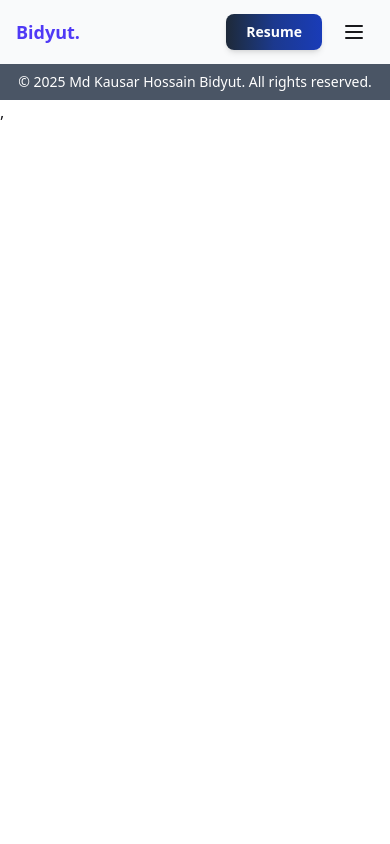
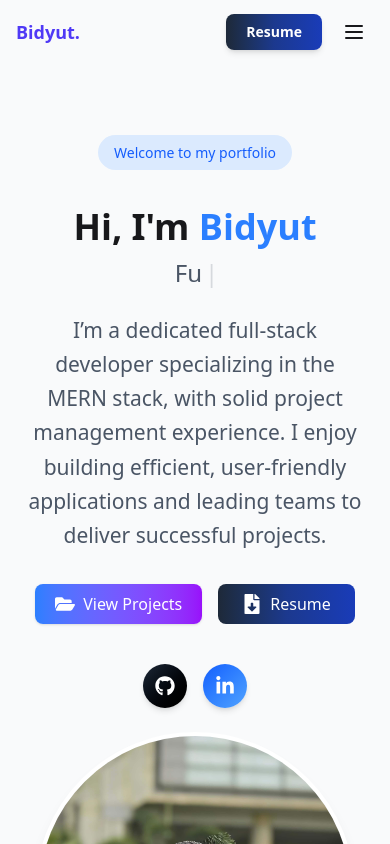
Before and after one commit to Kausarhossainbidyut/bidyut-portfolio, a React (Vite) app: page / in a window 390 px wide. Shown: the top 844 px of the page. Built offline with nearby package versions, Linux system fonts and the light colour scheme.

Commit message:
smoth scrolling

```diff
--- a/src/AboutMe.jsx
+++ b/src/AboutMe.jsx
@@ -13,7 +13,7 @@ import { Link } from "react-router";
 const AboutMe = () => {
     return (
         <div>
-            <section className="max-w-7xl mx-auto px-6 py-16 bg-gradient-to-br from-gray-50 to-gray-100 rounded-2xl shadow-lg flex flex-col md:flex-row gap-12">
+            <section id="about" className=" mx-auto px-6 py-16 bg-gradient-to-br from-gray-50 to-gray-100 rounded-2xl shadow-lg flex flex-col md:flex-row gap-12">
 
                 {/* Left Image */}
                 <div className=" flex-1 rounded-2xl  shadow-lg">
--- a/src/Home.jsx
+++ b/src/Home.jsx
@@ -8,7 +8,7 @@ import Projects from './components/Projects';
 
 const Home = () => {
   return (
-    <div>
+    <section id='home'>
       {/* dark:bg-[hsl(260,30%,10%)] */}
       <About></About>
       <AboutMe></AboutMe>
@@ -16,7 +16,7 @@ const Home = () => {
       <Education></Education>
       <Projects></Projects>
       <ContactForm></ContactForm>
-    </div>
+    </section>
   );
 };
 
--- a/src/components/About.jsx
+++ b/src/components/About.jsx
@@ -8,7 +8,7 @@ import { Typewriter, Cursor } from "react-simple-typewriter";
 // import "./cursorStyle/cursorStyle.css";
 const About = () => {
     return (
-        <section className="bg-gray-50 py-2  sm:px-6 md:px-0" >
+        <section className="bg-gray-50 py-17  sm:px-6 md:px-0" >
             <div className="px-[24px] mx-auto flex flex-col md:flex-row items-center ">
 
                 {/* Left Text */}
--- a/src/components/ContactForm.jsx
+++ b/src/components/ContactForm.jsx
@@ -43,7 +43,7 @@ const ContactForm = () => {
   };
 
   return (
-    <section className="py-8 bg-gradient-to-tr from-green-50 via-white to-green-50 min-h-screen flex flex-col md:flex-row md:px-[40px] mx-auto px-4 gap-8">
+    <section id="contact" className="py-8 bg-gradient-to-tr from-green-50 via-white to-green-50 min-h-screen flex flex-col md:flex-row md:px-[40px] mx-auto px-4 gap-8">
       {/* Left Info Panel */}
       <div className="md:w-1/2 bg-white rounded-2xl shadow-md p-8 flex flex-col justify-center space-y-6">
         <h2
--- a/src/components/Education.jsx
+++ b/src/components/Education.jsx
@@ -39,7 +39,7 @@ const educationData = [
 
 const Education = () => {
   return (
-    <section className="py-20 bg-gradient-to-br from-green-100 via-white to-green-100 min-h-screen">
+    <section id='education' className="py-20 bg-gradient-to-br from-green-100 via-white to-green-100 min-h-screen">
       <h2 className="text-5xl font-extrabold text-center mb-16 text-green-900 tracking-wide font-sans select-none">
         Education
       </h2>
--- a/src/components/Navbar.jsx
+++ b/src/components/Navbar.jsx
@@ -1,6 +1,6 @@
 import React, { useState, useEffect } from "react";
 import { Menu, X } from "lucide-react";
-import { NavLink } from "react-router";
+
 
 const Navbar = () => {
   const [open, setOpen] = useState(false);
@@ -16,34 +16,34 @@ const Navbar = () => {
 
   const linksPage = <>
     <li className="hover:text-indigo-800 transition-colors duration-200">
-      <NavLink to={"/home"}>
+      <a href={"#home"} >
         Home
-      </NavLink>
+      </a>
     </li>
     <li className="hover:text-indigo-800 transition-colors duration-200">
-      <NavLink to={"/about"}>
+      <a href={"#about"}>
         About
-      </NavLink>
+      </a>
     </li>
     <li className="hover:text-indigo-800  transition-colors duration-200">
-      <NavLink to={"/skills"}>
+      <a href="#skills">
         Skills
-      </NavLink>
+      </a>
     </li>
     <li className="hover:text-indigo-800 transition-colors duration-200">
-      <NavLink to={"/education"}>
+      <a href="#education">
         Education
-      </NavLink>
+      </a>
     </li>
     <li className="hover:text-indigo-800 transition-colors duration-200">
-      <NavLink to={"/projects"}>
+      <a href="#projects">
         Projects
-      </NavLink>
+      </a>
     </li>
     <li className="hover:text-indigo-800 transition-colors duration-200">
-      <NavLink to={"/contact"}>
+      <a href="#contact">
         Contact
-      </NavLink>
+      </a>
     </li>
   </>;
 
--- a/src/components/Projects.jsx
+++ b/src/components/Projects.jsx
@@ -76,7 +76,7 @@ const projectsData = [
 
 const Projects = () => {
   return (
-    <section className="py-16 px-6 max-w-7xl mx-auto">
+    <section id="projects" className="py-16 px-6 max-w-7xl mx-auto">
       <h2 className="text-4xl font-extrabold text-gray-900 mb-12 text-center select-none tracking-tight">
         My Projects
       </h2>
--- a/src/components/Skills.jsx
+++ b/src/components/Skills.jsx
@@ -33,6 +33,7 @@ const skills = [
 
 const Skills = () => {
     return (
+        <section id="skills">
             <div className="py-16 bg-white">
                 <h2 className="text-4xl font-bold  text-gray-800">
 
@@ -55,6 +56,7 @@ const Skills = () => {
                     ))}
                 </div>
             </div>
+        </section>
     );
 };
 
--- a/src/index.css
+++ b/src/index.css
@@ -1,2 +1,6 @@
 @import "tailwindcss";
 @plugin "daisyui";
+
+html {
+  scroll-behavior: smooth;
+}
--- a/src/routerProvider/RouterProvider.jsx
+++ b/src/routerProvider/RouterProvider.jsx
@@ -9,12 +9,12 @@ import Projects from "../components/Projects";
 
 
 export const router = createBrowserRouter([
-    {
+  {
     path: "/",
     element: <Layout></Layout>,
     children: [
       {
-        path: "/home",
+        index: true,
         element: <Home></Home>,
       },
       {
@@ -38,5 +38,5 @@ export const router = createBrowserRouter([
         element: <ContactForm></ContactForm>
       }
     ]
-    }
+  }
 ]);
```
Lines whose indentation alone changed are shown as unchanged.
